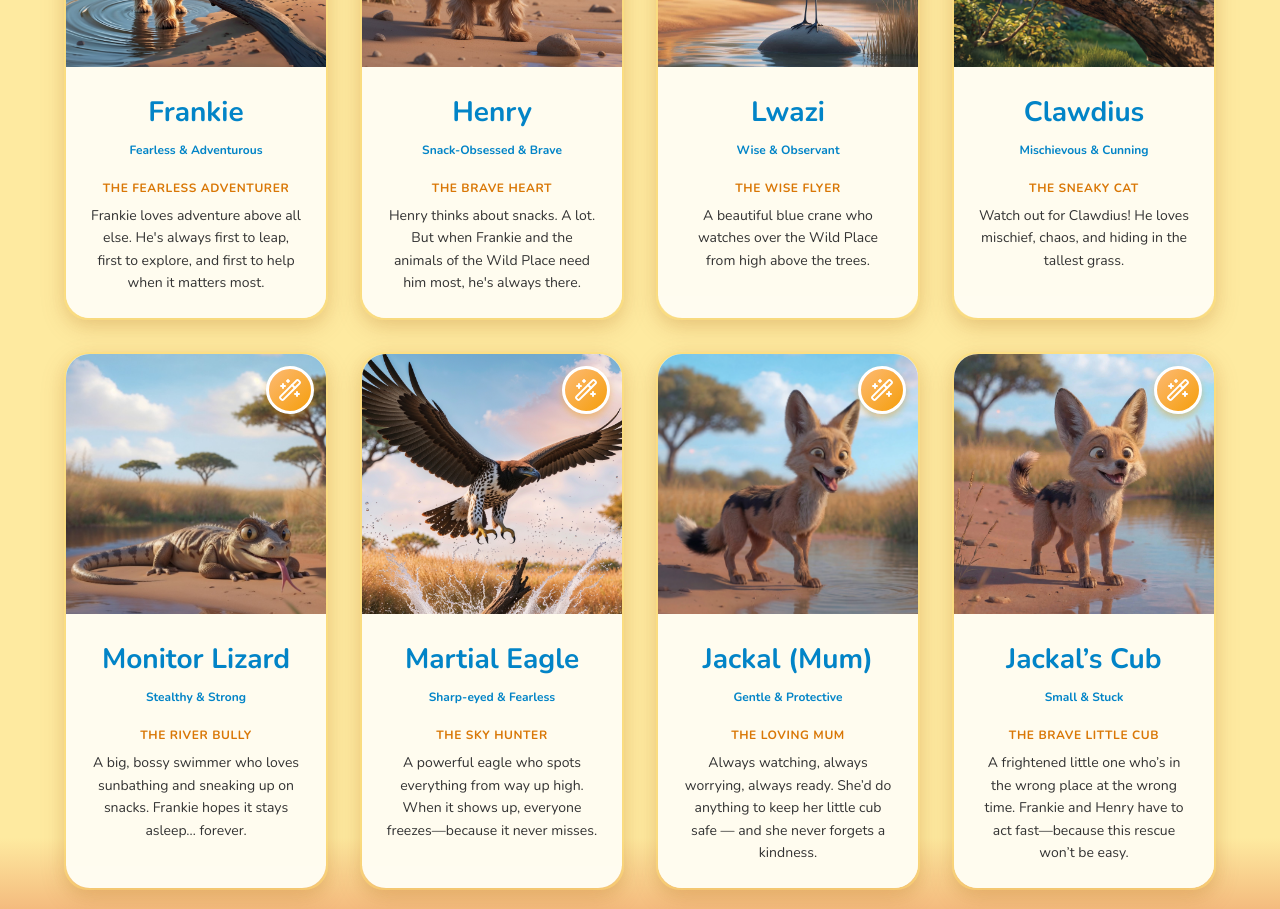
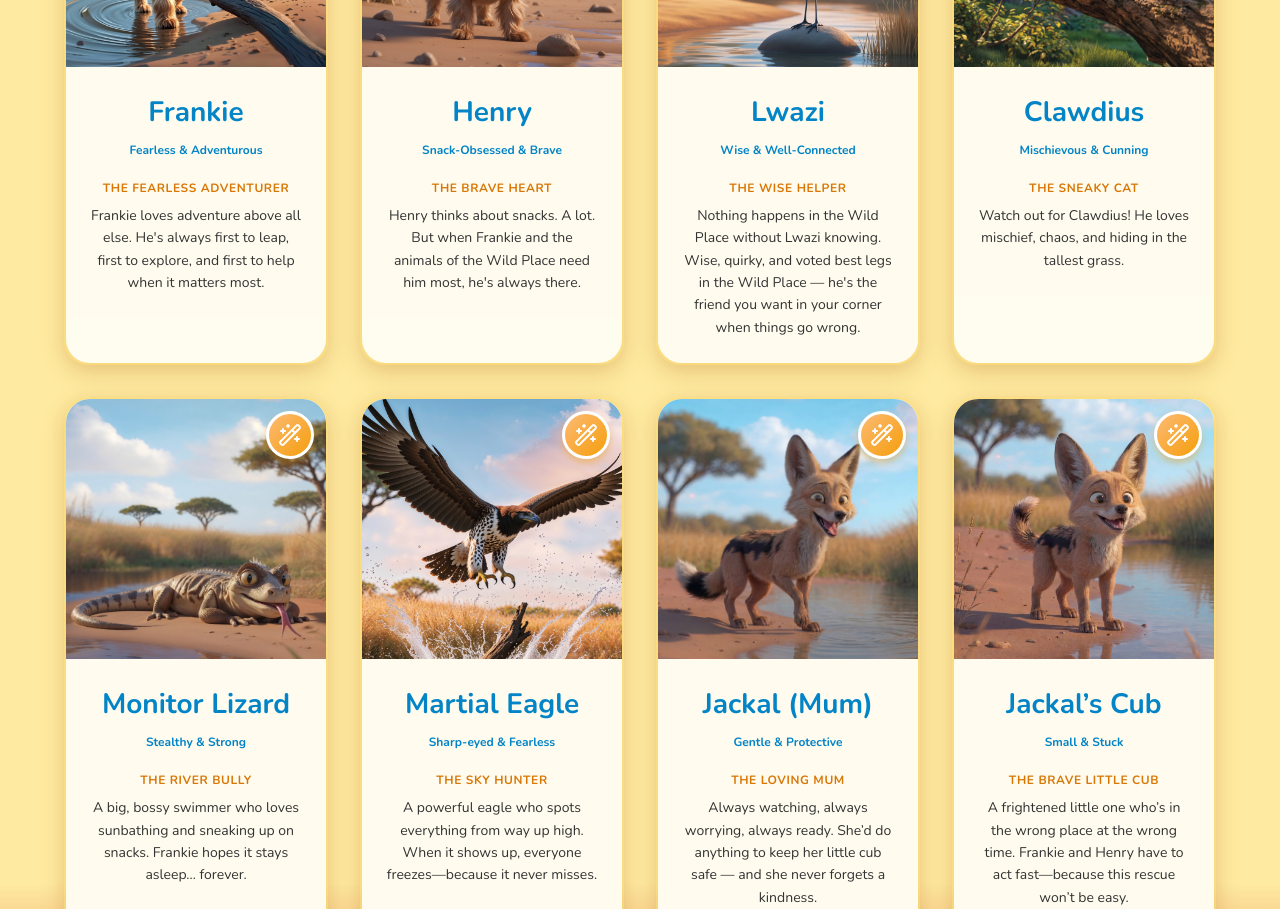
Before and after one commit to michelecameron21-art/Frankie-Henry-Website, a React (Vite) app: page / in a window 1280 px wide. Shown: the part 1220-2129 px from the top of the page. Built offline with nearby package versions, Linux system fonts and the light colour scheme.

Commit message:
Update Lwazi card text

```diff
--- a/src/components/SafariHeroes.jsx
+++ b/src/components/SafariHeroes.jsx
@@ -30,9 +30,9 @@ const heroes = [
     {
         id: 'lwazi',
         name: 'Lwazi',
-        tag: 'Wise & Observant',
-        role: 'THE WISE FLYER',
-        description: 'A beautiful blue crane who watches over the Wild Place from high above the trees.',
+        tag: 'Wise & Well-Connected',
+        role: 'THE WISE HELPER',
+        description: 'Nothing happens in the Wild Place without Lwazi knowing. Wise, quirky, and voted best legs in the Wild Place — he\'s the friend you want in your corner when things go wrong.',
         color: 'bg-green-100',
         accent: '#4ADE80',
         image: '/assets/lwazi.jpg',
```
